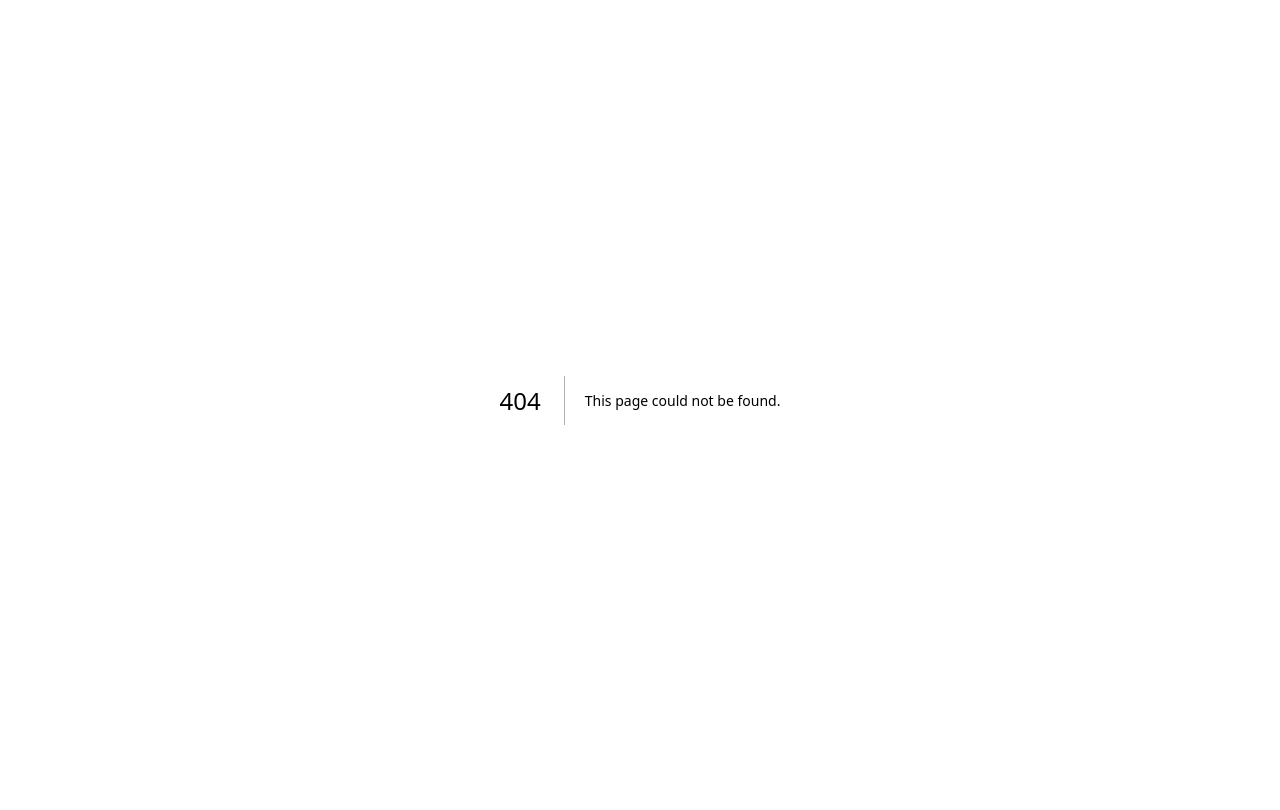
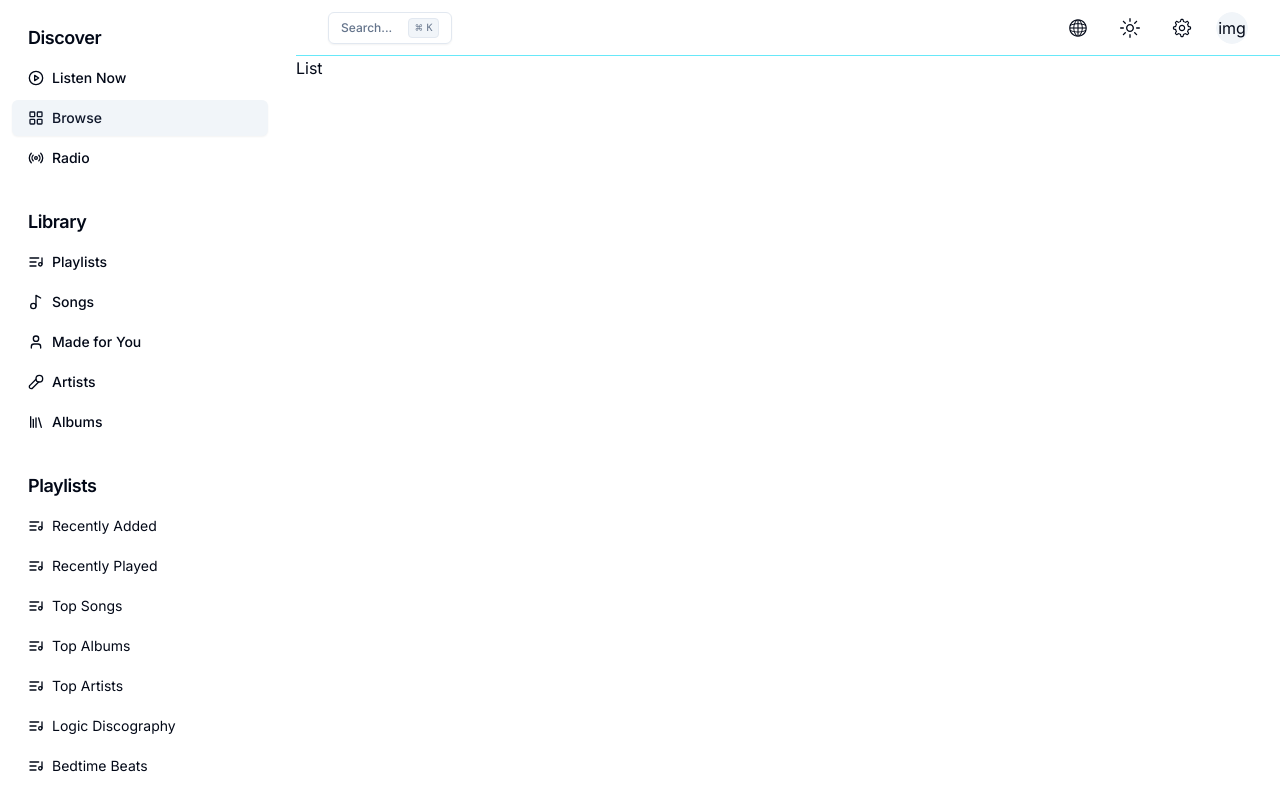
Before and after one commit to feelCrazy/next-admin, a Next.js app: page /dashboard/list in a window 1280 px wide. Before the commit this address had no page. Shown: the top 810 px of the page. Built offline with nearby package versions, Linux system fonts and the light colour scheme; sample sign-in values are in the browser's storage.

Commit message:
feat: layout

```diff
--- a/app/(auth)/login/authForm.tsx
+++ b/app/(auth)/login/authForm.tsx
@@ -1,6 +1,7 @@
 "use client"
 
 import { useState } from "react"
+import { useRouter } from "next/navigation"
 import { zodResolver } from "@hookform/resolvers/zod"
 import { GitHubLogoIcon } from "@radix-ui/react-icons"
 import { Loader2 } from "lucide-react"
@@ -17,10 +18,10 @@ import {
   FormMessage,
 } from "@/components/ui/form"
 import { Input } from "@/components/ui/input"
-import { Label } from "@/components/ui/label"
 
 export default function AuthForm() {
   const [loading, setLoading] = useState(false)
+  const router = useRouter()
   const formSchema = z.object({
     email: z.string().email({ message: "Invalid email address." }),
     password: z.string().min(1, { message: "Invalid password" }),
@@ -37,10 +38,14 @@ export default function AuthForm() {
     // Do something with the form values.
     // ✅ This will be type-safe and validated.
     console.log(values)
-    setLoading(true)
-    setTimeout(() => {
-      setLoading(false)
-    }, 3000)
+    sessionStorage.setItem("user", JSON.stringify(values))
+    router.replace("/dashboard")
+    // setLoading(true)
+    // setTimeout(() => {
+    // sessionStorage.setItem("user", JSON.stringify(values))
+    // redirect("/dashboard")
+    // setLoading(false)
+    // }, 3000)
   }
   const {
     formState: { errors },
@@ -50,7 +55,6 @@ export default function AuthForm() {
 
   return (
     <>
-      {" "}
       <Form {...form}>
         <form onSubmit={form.handleSubmit(onSubmit)} className='space-y-3'>
           <FormField
--- a/app/(auth)/login/page.tsx
+++ b/app/(auth)/login/page.tsx
@@ -1,4 +1,3 @@
-import Image from "next/image"
 import Link from "next/link"
 import { Command } from "lucide-react"
 
--- /dev/null
+++ b/app/dashboard/authProvider.tsx
@@ -0,0 +1,26 @@
+"use client"
+
+import { useEffect } from "react"
+import { useRouter } from "next/navigation"
+
+export default function AuthProvider({
+  children,
+}: {
+  children: React.ReactNode
+}) {
+  const router = useRouter()
+  const user = sessionStorage.getItem("user") || "null"
+  const token = JSON.parse(user) !== null
+
+  useEffect(() => {
+    if (!token) {
+      router.push("/login")
+    }
+  }, [router, token])
+
+  if (!token) {
+    return
+  }
+
+  return <>{children}</>
+}
--- a/app/dashboard/layout.tsx
+++ b/app/dashboard/layout.tsx
@@ -1,88 +1,22 @@
-import {
-  LayoutGrid,
-  Library,
-  ListMusic,
-  Mic2,
-  Music2,
-  PlayCircle,
-  Radio,
-  User,
-} from "lucide-react"
-
 import Header from "@/components/Header"
 import Sidebar from "@/components/Sidebar"
+
+import AuthProvider from "./authProvider"
 
 export default function AdminLayout({
   children,
 }: {
   children: React.ReactNode
 }) {
-  // if ("") {
-  //   return <div>hello</div>
-  // }
-
-  const menu = [
-    {
-      label: "Discover",
-      path: "200000",
-      children: [
-        {
-          label: "Listen Now",
-          path: "/main",
-          icon: <PlayCircle size={16} className='mr-2' />,
-        },
-        {
-          label: "Browse",
-          path: "/2",
-          icon: <LayoutGrid size={16} className='mr-2' />,
-        },
-        {
-          label: "Radio",
-          path: "/3",
-          icon: <Radio size={16} className='mr-2' />,
-        },
-      ],
-    },
-    {
-      label: "Library",
-      path: "4",
-      children: [
-        {
-          label: "Playlists",
-          path: "/4",
-          icon: <ListMusic size={16} className='mr-2' />,
-        },
-        {
-          label: "Songs",
-          path: "/5",
-          icon: <Music2 size={16} className='mr-2' />,
-        },
-        {
-          label: "Made for You",
-          path: "/6",
-          icon: <User size={16} className='mr-2' />,
-        },
-        {
-          label: "Artists",
-          path: "/7",
-          icon: <Mic2 size={16} className='mr-2' />,
-        },
-        {
-          label: "Albums",
-          path: "/8",
-          icon: <Library size={16} className='mr-2' />,
-        },
-      ],
-    },
-  ]
-
   return (
+    <AuthProvider>
       <main className='flex min-h-screen gap-4'>
-      <Sidebar items={menu} />
+        <Sidebar />
         <div className='flex-1'>
           <Header />
           {children}
         </div>
       </main>
+    </AuthProvider>
   )
 }
--- /dev/null
+++ b/app/dashboard/list/page.tsx
@@ -0,0 +1,4 @@
+interface Props {}
+export default function Page({}: Props) {
+  return <div>List</div>
+}
--- a/components/Sidebar/index.tsx
+++ b/components/Sidebar/index.tsx
@@ -1,15 +1,80 @@
 "use client"
 
-import React, { useEffect, useState } from "react"
-import { usePathname } from "next/navigation"
+import React, { useState } from "react"
+import { usePathname, useRouter } from "next/navigation"
+import {
+  LayoutGrid,
+  Library,
+  ListMusic,
+  Mic2,
+  Music2,
+  PlayCircle,
+  Radio,
+  User,
+} from "lucide-react"
 
 import { cn } from "@/lib/utils"
 
 import { Button } from "../ui/button"
 import { ScrollArea } from "../ui/scroll-area"
 
+const menu = [
+  {
+    label: "Discover",
+    path: "200000",
+    children: [
+      {
+        label: "Listen Now",
+        path: "main",
+        icon: <PlayCircle size={16} className='mr-2' />,
+      },
+      {
+        label: "Browse",
+        path: "list",
+        icon: <LayoutGrid size={16} className='mr-2' />,
+      },
+      {
+        label: "Radio",
+        path: "3",
+        icon: <Radio size={16} className='mr-2' />,
+      },
+    ],
+  },
+  {
+    label: "Library",
+    path: "4",
+    children: [
+      {
+        label: "Playlists",
+        path: "4",
+        icon: <ListMusic size={16} className='mr-2' />,
+      },
+      {
+        label: "Songs",
+        path: "5",
+        icon: <Music2 size={16} className='mr-2' />,
+      },
+      {
+        label: "Made for You",
+        path: "6",
+        icon: <User size={16} className='mr-2' />,
+      },
+      {
+        label: "Artists",
+        path: "7",
+        icon: <Mic2 size={16} className='mr-2' />,
+      },
+      {
+        label: "Albums",
+        path: "8",
+        icon: <Library size={16} className='mr-2' />,
+      },
+    ],
+  },
+]
+
 interface SidebarProps extends React.HTMLAttributes<HTMLDivElement> {
-  items: MenuItem[]
+  items?: MenuItem[]
 }
 
 interface MenuItem {
@@ -32,13 +97,18 @@ const playlists = [
   "Mellow Days",
   "Eminem Essentials",
 ]
-export default function Sidebar({ className, items }: SidebarProps) {
+export default function Sidebar({ className, items = menu }: SidebarProps) {
   const pathName = usePathname()
-  const [path, setPath] = useState(pathName)
+  const router = useRouter()
+  const currentPath = pathName.split("/")[2]
+
+  const [path, setPath] = useState(currentPath)
 
   const onClick = (val: string) => {
     setPath(val)
+    router.push(`/dashboard/${val}`)
   }
+
   const renderChildren = (items: MenuItem[]) => {
     return items.map((item) => {
       if (item.children) {
--- a/components/UserMenu/index.tsx
+++ b/components/UserMenu/index.tsx
@@ -1,3 +1,4 @@
+import { useRouter } from "next/navigation"
 import {
   Cloud,
   CreditCard,
@@ -15,6 +16,7 @@ import {
   Users,
 } from "lucide-react"
 
+import { Avatar, AvatarFallback, AvatarImage } from "@/components/ui/avatar"
 import {
   DropdownMenu,
   DropdownMenuContent,
@@ -29,15 +31,20 @@ import {
   DropdownMenuSubTrigger,
   DropdownMenuTrigger,
 } from "@/components/ui/dropdown-menu"
-import { Avatar, AvatarImage, AvatarFallback } from "@/components/ui/avatar"
 
 interface Props {}
 export default function UserMenu({}: Props) {
+  const router = useRouter()
+  const handleLogOut = () => {
+    sessionStorage.removeItem("user")
+    router.replace("/login")
+  }
+
   return (
     <DropdownMenu>
       <DropdownMenuTrigger asChild>
-        <Avatar className='cursor-pointer w-8 h-8'>
-          <AvatarImage src='https://github.com/shadcn.png' alt='' />
+        <Avatar className='h-8 w-8 cursor-pointer'>
+          <AvatarImage src='' alt='' />
           <AvatarFallback>img</AvatarFallback>
         </Avatar>
       </DropdownMenuTrigger>
@@ -115,7 +122,7 @@ export default function UserMenu({}: Props) {
           <span>API</span>
         </DropdownMenuItem>
         <DropdownMenuSeparator />
-        <DropdownMenuItem>
+        <DropdownMenuItem onClick={handleLogOut}>
           <LogOut className='mr-2 h-4 w-4' />
           <span>Log out</span>
           <DropdownMenuShortcut>⇧⌘Q</DropdownMenuShortcut>
```
Lines whose indentation alone changed are shown as unchanged.
